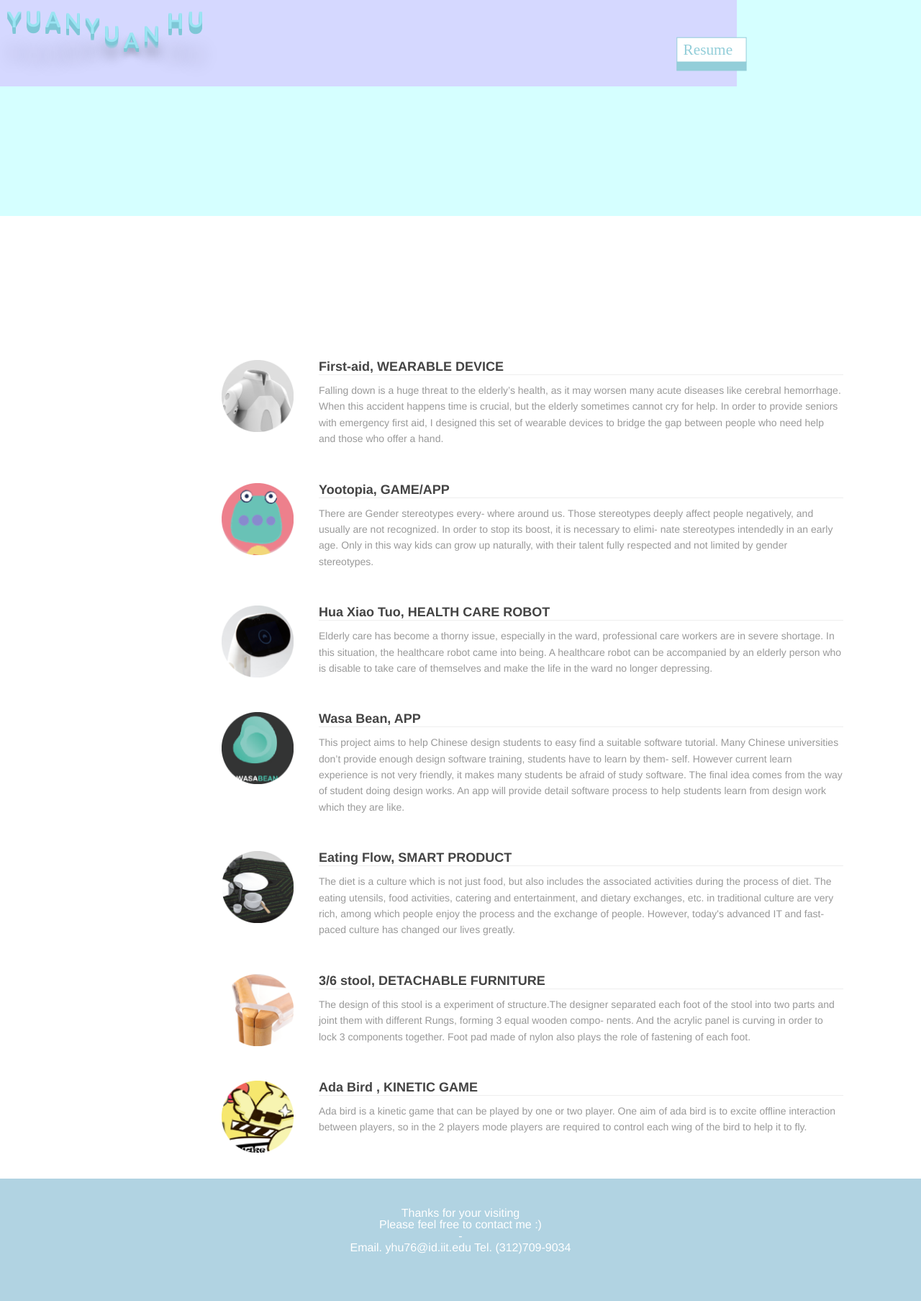
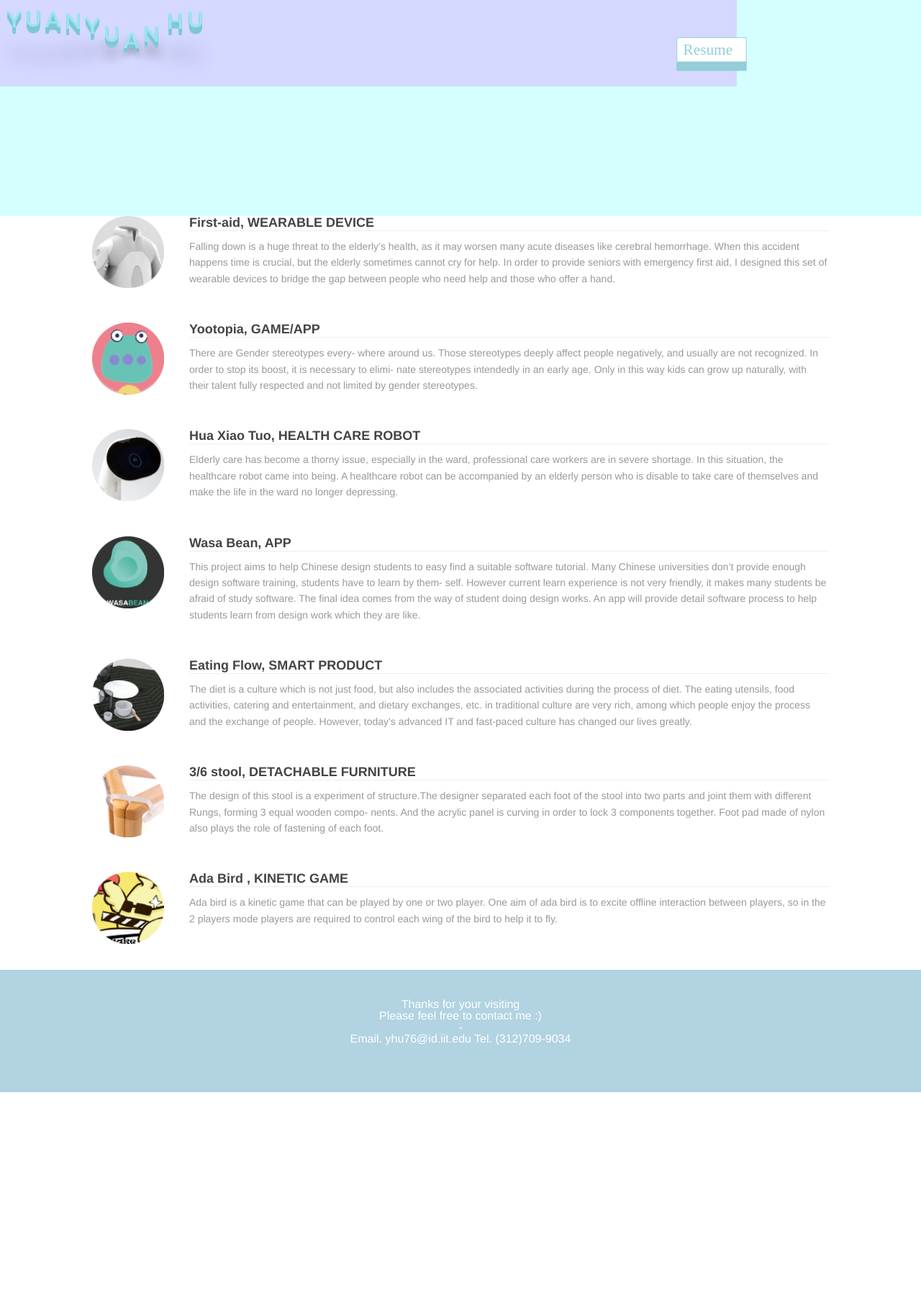
Before and after one commit to yuanyuanhu96/Potfolio-Archive, a Jekyll site: the page built from index.md, in a window 1280 px wide. Shown: the whole page at 72% size. Built offline with Jekyll 4.4.1, drawn with Linux system fonts in a browser that asks for light colours; after the commit the page ends 1517 px from its top, so only the background shows below that.

Commit message:
Update style.css

```diff
--- a/_includes/style.css
+++ b/_includes/style.css
@@ -332,9 +332,8 @@ position: relative;
 
 
 .index-wrapper .index-content {
-  margin-left: 200px;
-  padding-top: 200px;
 }
+
 @media screen and (max-width: 767px) {
   .index-wrapper .index-content {
     margin-left: 0;
```
